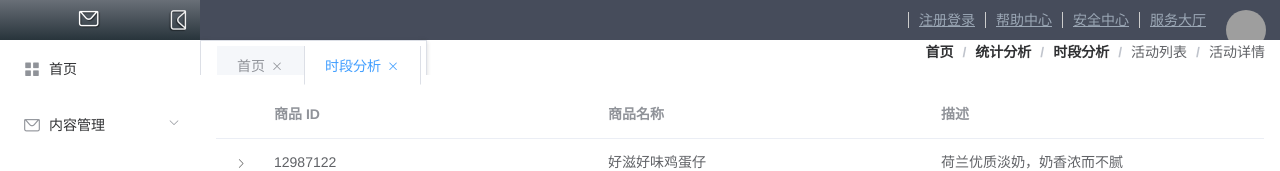
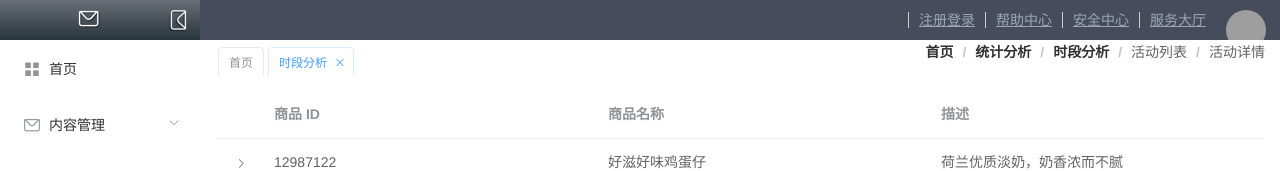
Before and after one commit to TonyLuo/element-vue-admin, a Vue app: page /#/statistics/time in a window 1280 px wide. Shown: the top 171 px of the page. Built offline with nearby package versions, Linux system fonts and the light colour scheme; grey boxes are pictures that could not be loaded.

Commit message:
add new theme

```diff
--- a/src/views/index.vue
+++ b/src/views/index.vue
@@ -1,7 +1,7 @@
 <template>
   <span>
-    <div class="left col" >
-      <div class="header row " style="text-align: center" :style="{width: isCollapse?'60px':'auto'}">
+    <div class="left col"  :class="{ collapse: isCollapse }">
+      <div class="header row " style="text-align: center" :style="{width: isCollapse?'65px':'auto'}">
         <a v-if="!isCollapse" href="https://github.com/TonyLuo/iview-vue-admin" style="color: white">
           <i class="el-icon-message" size="24"></i>
         </a>
--- a/src/views/layout/css/layout.css
+++ b/src/views/layout/css/layout.css
@@ -27,6 +27,12 @@ body {
   bottom: 0;
 }
 .left.col {
+  width: 200px;
+}
+.left.col.collapse {
+  width: 65px;
+}
+.left.col.collapse:hover {
   width: 200px;
 }
 
--- a/src/views/layout/sidebar.vue
+++ b/src/views/layout/sidebar.vue
@@ -2,6 +2,7 @@
   <span>
     <el-menu
              :default-active="currentPageName"
+             :default-openeds="openedMenuList"
              class="el-menu-vertical-demo disabled-animation"
              @open="handleOpen"
              @close="handleClose"
@@ -63,8 +64,10 @@
       }
     },
     watch: {
-      '$route' (to) {
+      '$route' (to, from) {
         this.currentPageName = to.name
+        console.log(`sidebar from:${from.name} to:${to.name}`)
+
       },
       currentPageName () {
         if (this.$store.state.layout.ready) {
@@ -98,6 +101,7 @@
 
       },
       changeMenu (menuName) {
+        console.log(menuName)
         this.currentPageName = menuName
         this.$router.push({
           name: menuName
--- a/src/views/layout/tabs.vue
+++ b/src/views/layout/tabs.vue
@@ -1,14 +1,26 @@
 <template>
-  <el-tabs id="tabs-nav" v-model="currentPageName" type="border-card" closable @tab-remove="removeTab">
-    <el-tab-pane
-      :key="item.name"
-      v-for="(item, index) in  $store.state.layout.pageOpenedList"
-      :label="item.title"
-      :name="item.name"
-    >
-      {{item.content}}
-    </el-tab-pane>
-  </el-tabs>
+    <span>
+
+      <span :key="item.name" v-for="(item, index) in  itemList">
+        <el-tag :hit="false" :closable="item.name ===  currentPageName"
+                :type="item.name ===  currentPageName ? '' : 'info'"
+                @click.native="linkTo(item.name)"
+                style="margin:2px" color="#fff"
+                @close="removeTab(item, index)">{{item.title}}</el-tag>
+      </span>
+
+    </span>
+
+  <!--<el-tabs id="tabs-nav" v-model="currentPageName" type="border-card" closable @tab-remove="removeTab">-->
+  <!--<el-tab-pane-->
+  <!--:key="item.name"-->
+  <!--v-for="(item, index) in  $store.state.layout.pageOpenedList"-->
+  <!--:label="item.title"-->
+  <!--:name="item.name"-->
+  <!--&gt;-->
+  <!--{{item.content}}-->
+  <!--</el-tab-pane>-->
+  <!--</el-tabs>-->
 </template>
 <style>
 
@@ -16,7 +28,8 @@
   #tabs-nav .ivu-tabs-nav > div:nth-child(2) > i {
     display: none
   }
-  #tabs-nav > div.el-tabs__header > div > div.el-tabs__nav-scroll > div > div > span{
+
+  #tabs-nav > div.el-tabs__header > div > div.el-tabs__nav-scroll > div > div > span {
 
   }
 </style>
@@ -26,31 +39,61 @@
     props: {},
     data () {
       return {
-        currentPageName: ''
+        currentPageName: '',
+//        itemList: this.$store.state.layout.pageOpenedList.slice()
       }
     },
     watch: {
-      '$route' (to) {
+      '$route' (to, from) {
         this.currentPageName = to.name
+//        console.log(`from:${from.name} to:${to.name}`)
+
       },
       currentPageName () {
-        let currentPage = this.currentPageName
-        //redirect to home when close all tab
-        if (this.currentPageName === -1) {
-          currentPage = 'home'
-        }
+//        let currentPage = this.currentPageName
+//        //redirect to home when close all tab
+//        if (this.currentPageName === -1) {
+//          currentPage = 'home'
+//        }
 
-        this.$router.push({
-          name: currentPage
-        })
+//        this.$router.push({
+//          name: currentPage
+//
+//        })
+      }
+    },
+    computed: {
+      itemList() {
+        return this.$store.state.layout.pageOpenedList.slice()
       }
     },
     methods: {
       init () {
         this.currentPageName = this.$route.name
+
       },
-      removeTab (name) {
-        this.$store.dispatch('removeTab', name)
+      onClick (item) {
+        console.log(item)
+//        this.$set(item, 'activated', true)
+//        item.activated = true;
+      },
+      removeTab (item, index) {
+//        console.log(this.itemList[index -1].name)
+//        if(item.name ===  this.currentPageName){
+//          this.currentPageName = this.itemList[index -1].name;
+//
+//        }
+        this.$store.dispatch('removeTab', item.name).then(()=>{
+          this.$router.push({
+            name: this.itemList[this.itemList.length -1].name
+
+          })
+            this.currentPageName = this.itemList[index -1].name
+
+
+          }
+
+        )
       },
       linkTo (name) {
         this.$router.push({
```
